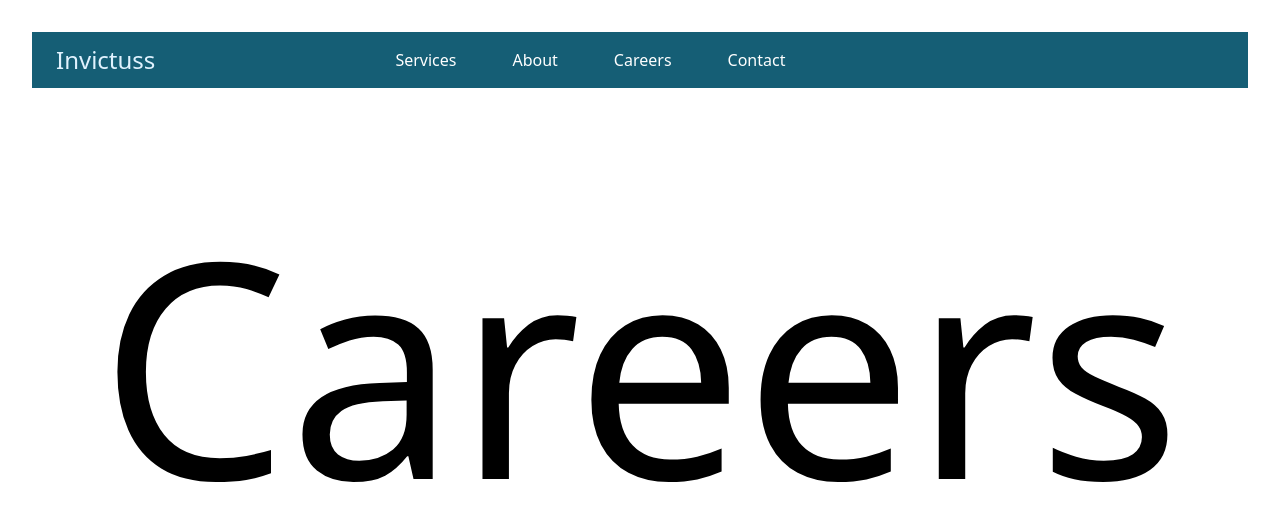
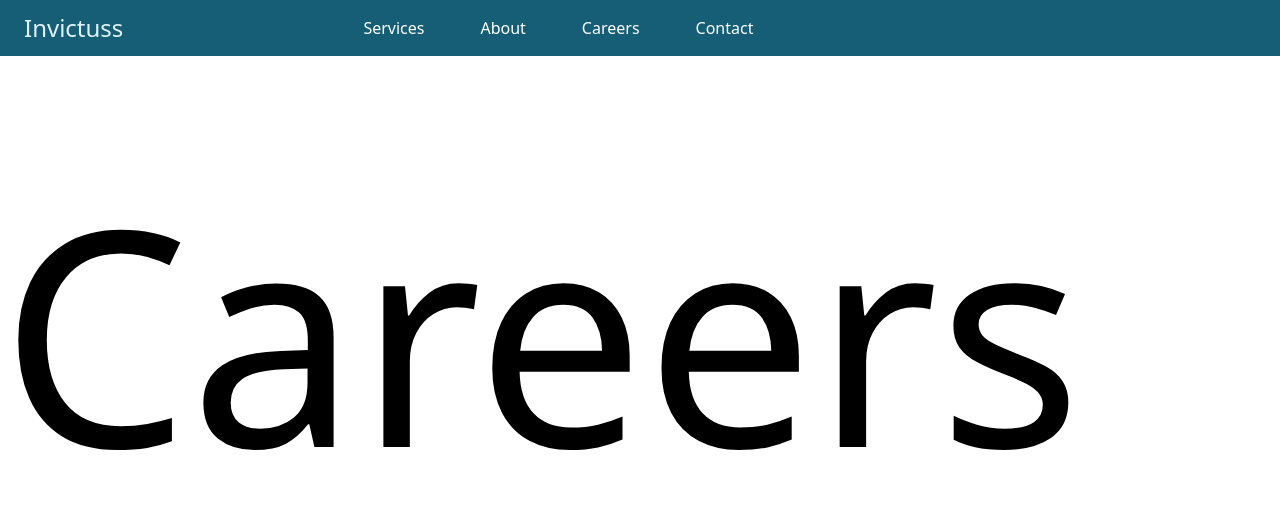
Before and after one commit to arana489/Invictuss, a React (Vite) app: page /careers in a window 1280 px wide. Shown: the top 520 px of the page. Built offline with nearby package versions, Linux system fonts and the light colour scheme; the HTML template or start-up script is replaced by a standard one.

Commit message:
fix native CSS margins

```diff
--- a/src/App.css
+++ b/src/App.css
@@ -1,43 +1 @@
-/* Delete file; not needed */
-
-#root {
-  max-width: 1280px;
-  margin: 0 auto;
-  padding: 2rem;
-  text-align: center;
-}
-
-.logo {
-  height: 6em;
-  padding: 1.5em;
-  will-change: filter;
-}
-.logo:hover {
-  filter: drop-shadow(0 0 2em #646cffaa);
-}
-.logo.react:hover {
-  filter: drop-shadow(0 0 2em #61dafbaa);
-}
-
-@keyframes logo-spin {
-  from {
-    transform: rotate(0deg);
-  }
-  to {
-    transform: rotate(360deg);
-  }
-}
-
-@media (prefers-reduced-motion: no-preference) {
-  a:nth-of-type(2) .logo {
-    animation: logo-spin infinite 20s linear;
-  }
-}
-
-.card {
-  padding: 2em;
-}
-
-.read-the-docs {
-  color: #888;
-}
+/* Native styling not necessary */
```
